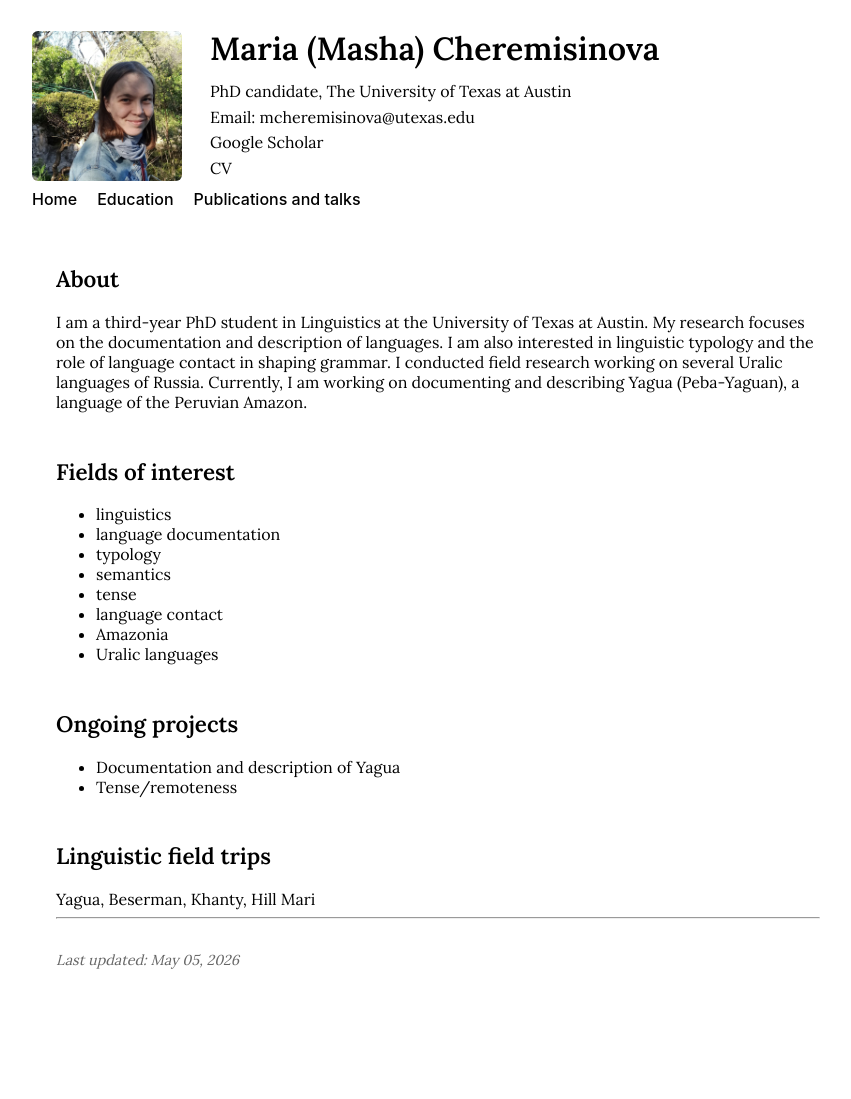
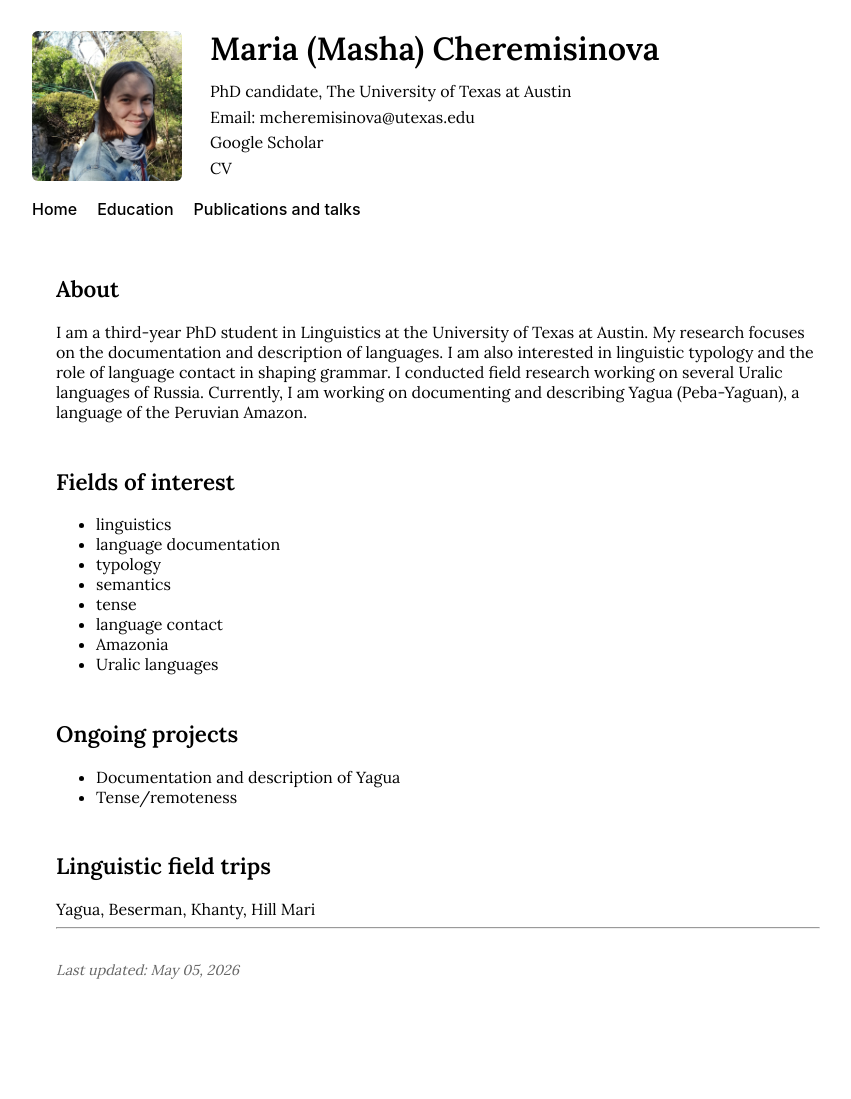
Before and after one commit to mashache/mashache.github.io, a Jekyll site: the page built from index.md, in a window 1280 px wide. Shown: the whole page, without its empty margins (202-1053 px from the left). Built offline with Jekyll 4.4.1, drawn with Linux system fonts in a browser that asks for light colours.

Commit message:
Update custom.css

```diff
--- a/assets/custom.css
+++ b/assets/custom.css
@@ -112,7 +112,7 @@ footer {
 }
 
 .profile-block {
-  margin-bottom: 6px !important;
+  margin-bottom: 16px !important;
 }
 
 .site-menu {
```
